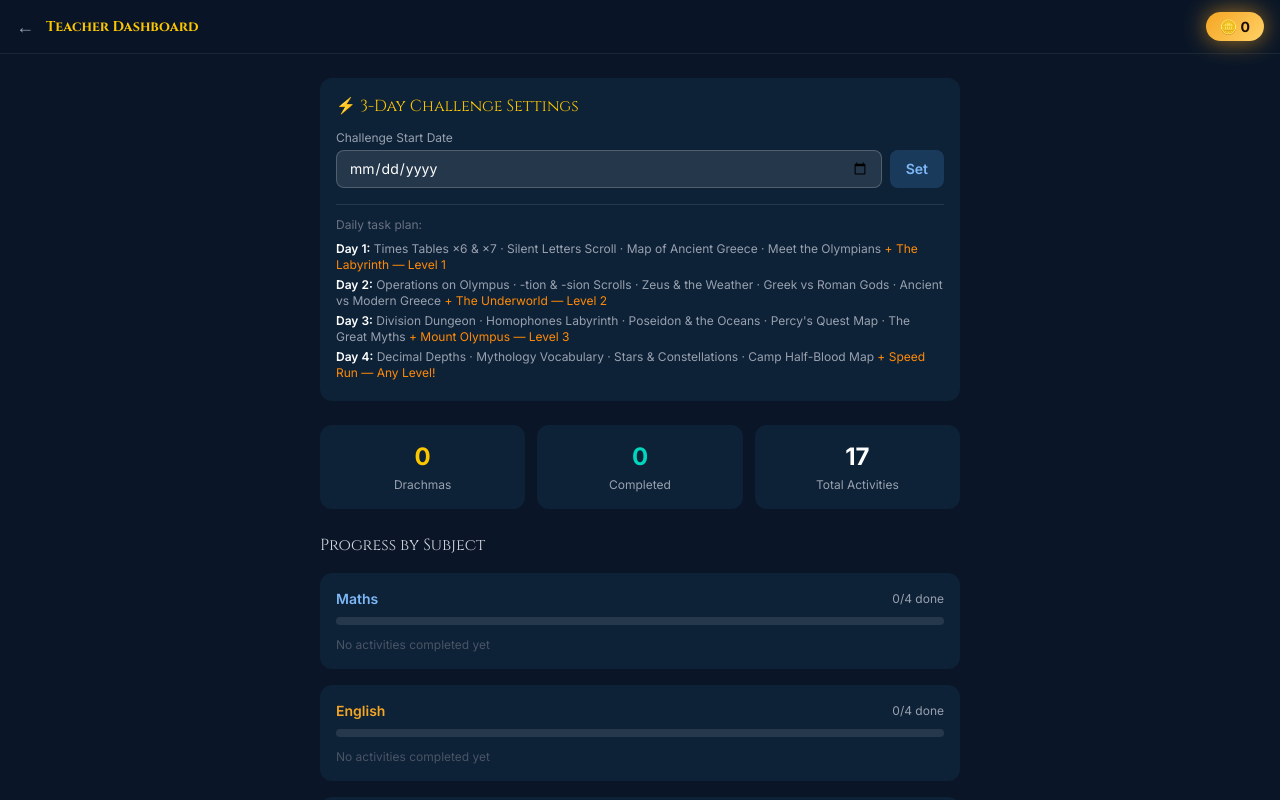
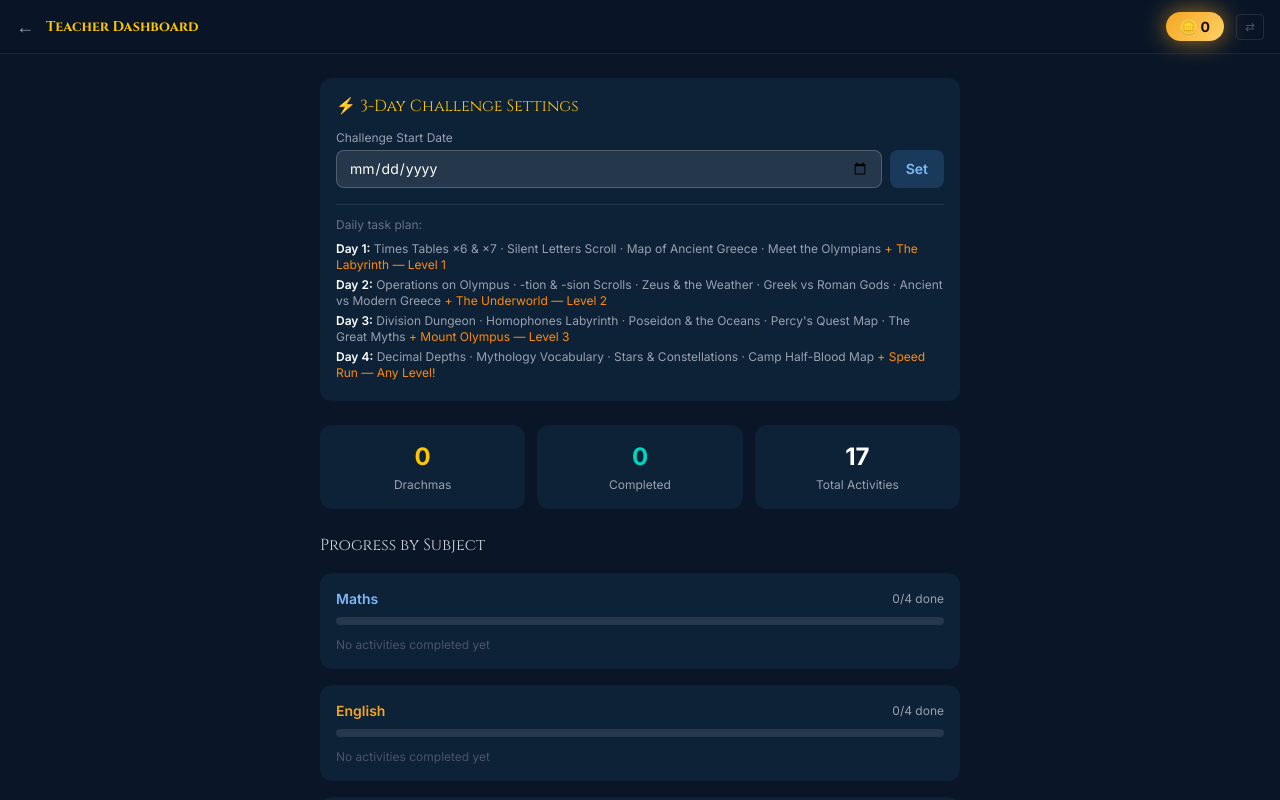
Before and after one commit to connectalledu-N/Games, a React (Vite) app in the folder percy-app/: page / in a window 1280 px wide. Both pictures are taken after a click on the button 774 px from the left and 498 px from the top of the page. Shown: the top 800 px of the page. Built offline with nearby package versions, Linux system fonts and the light colour scheme.

Commit message:
Add mode-switch button to header (⇄ icon top-right)

```diff
--- a/percy-app/src/components/Header.jsx
+++ b/percy-app/src/components/Header.jsx
@@ -1,7 +1,7 @@
 import { useApp } from '../store'
 
 export default function Header({ onBack, title }) {
-  const { drachmas, mode, studentName } = useApp()
+  const { drachmas, mode, studentName, setMode } = useApp()
 
   return (
     <header className="sticky top-0 z-50 flex items-center justify-between px-4 py-3"
@@ -19,6 +19,15 @@ export default function Header({ onBack, title }) {
           <span className="text-sm text-gray-400 hidden sm:block">{studentName}</span>
         )}
         <div className="drachma-coin">🪙 {drachmas}</div>
+        {mode && (
+          <button
+            onClick={() => setMode(null)}
+            title="Switch mode"
+            className="text-xs text-gray-600 hover:text-gray-300 transition-colors px-2 py-1 rounded border border-white/10 hover:border-white/20"
+          >
+            ⇄
+          </button>
+        )}
       </div>
     </header>
   )
```
